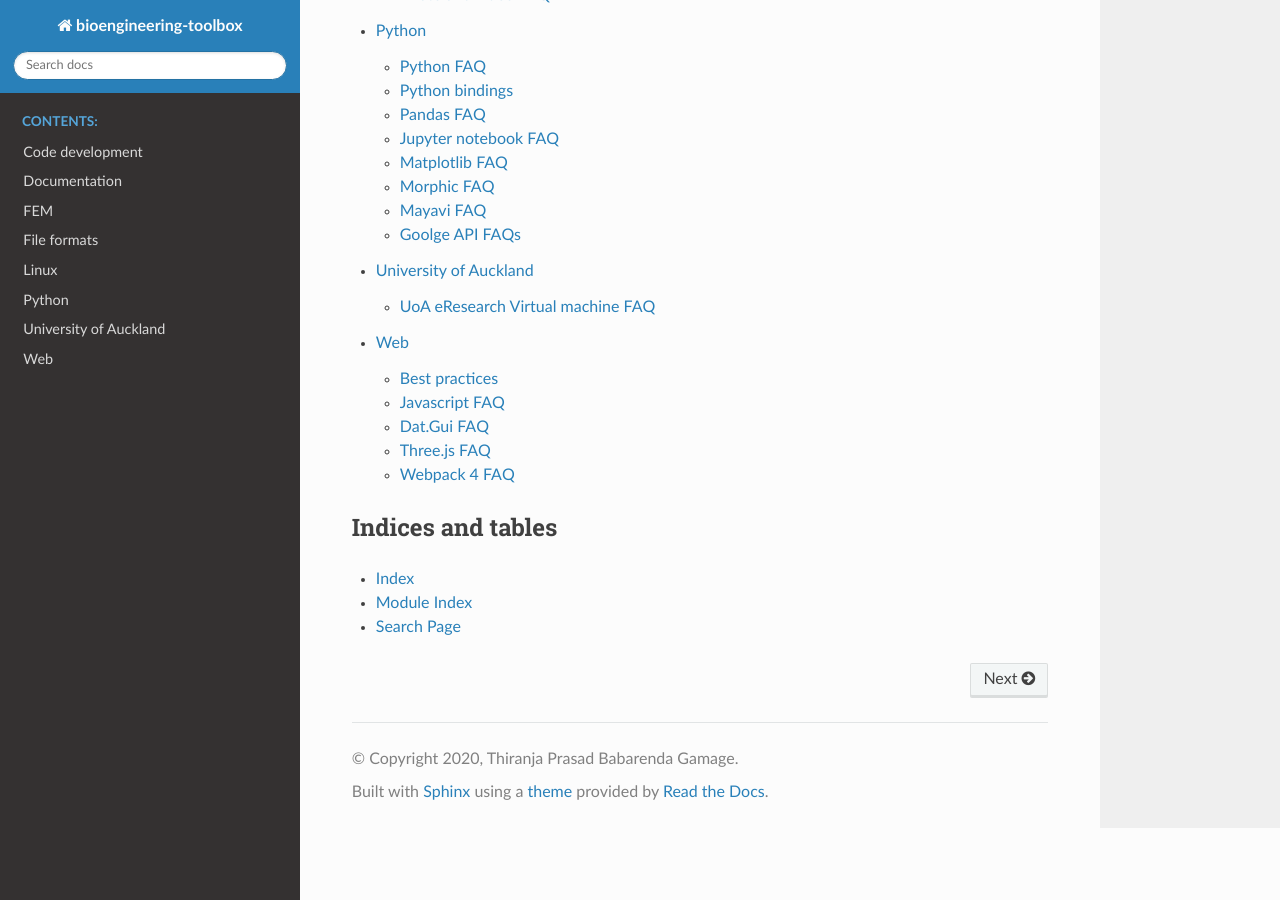
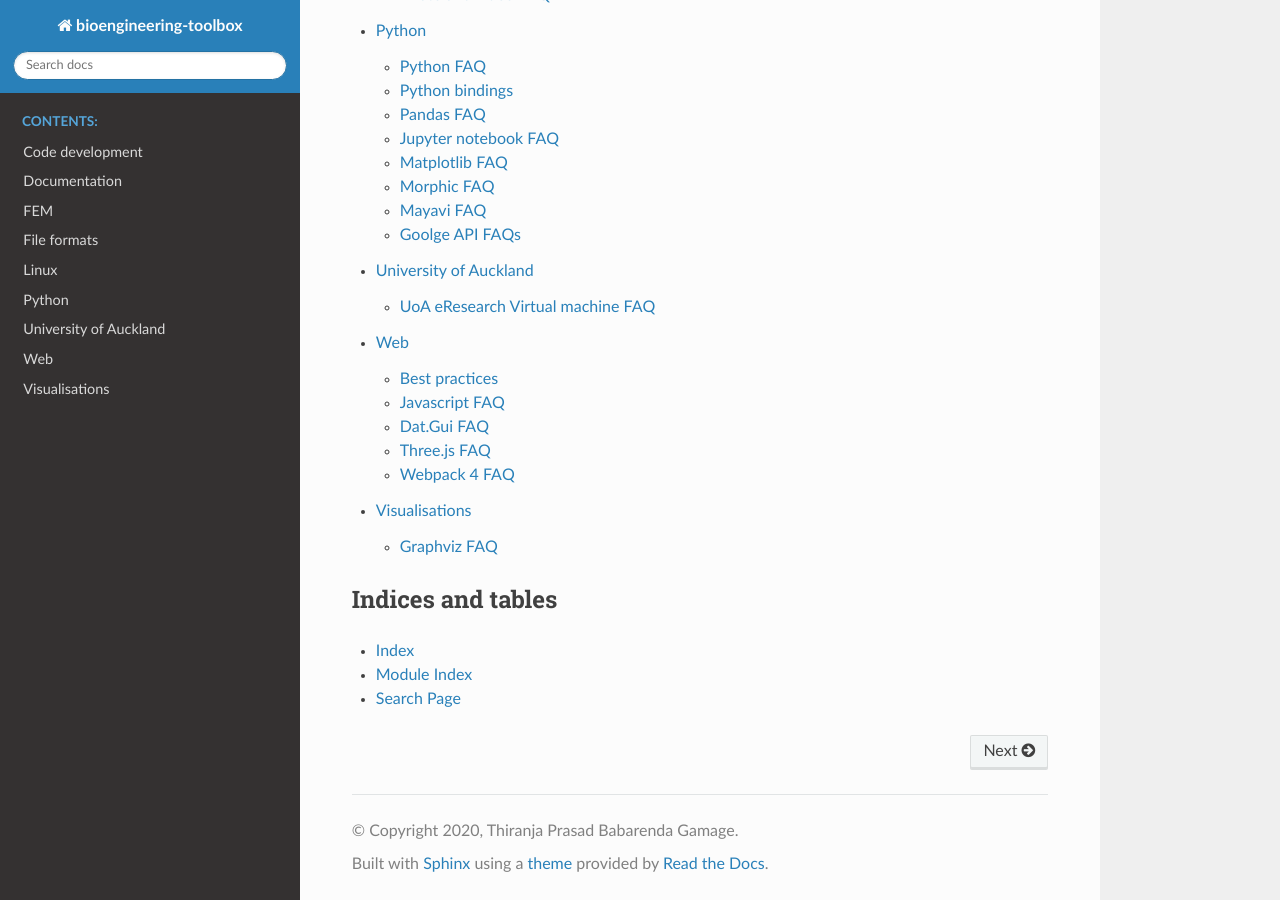
Before and after one commit to PrasadBabarendaGamage/bioengineering-toolbox, a Sphinx documentation site: the page built from docs/source/index.rst, in a window 1280 px wide and 900 px high, scrolled down 802 px. Built offline with Sphinx 7.4.7 and the Read the Docs theme 2.0.0, drawn with Linux system fonts in a browser that asks for light colours; pages that are not in the unit, such as notebooks, are missing from menus.

Commit message:
Adding graphviz to visualisation faq

```diff
--- a/docs/source/index.rst
+++ b/docs/source/index.rst
@@ -19,6 +19,7 @@ Welcome to bioengineering-toolbox's documentation!
    python
    uoa
    web
+   visualisations
 
 Indices and tables
 ==================
--- /dev/null
+++ b/docs/source/visualisations.rst
@@ -0,0 +1,8 @@
+Visualisations
+==============
+
+.. toctree::
+   :maxdepth: 2
+   :caption: Contents:
+
+  visualisations/graphviz
```
Also changed, not shown: docs/source/visualisations/graphviz.md (added, +3 -0 lines).
